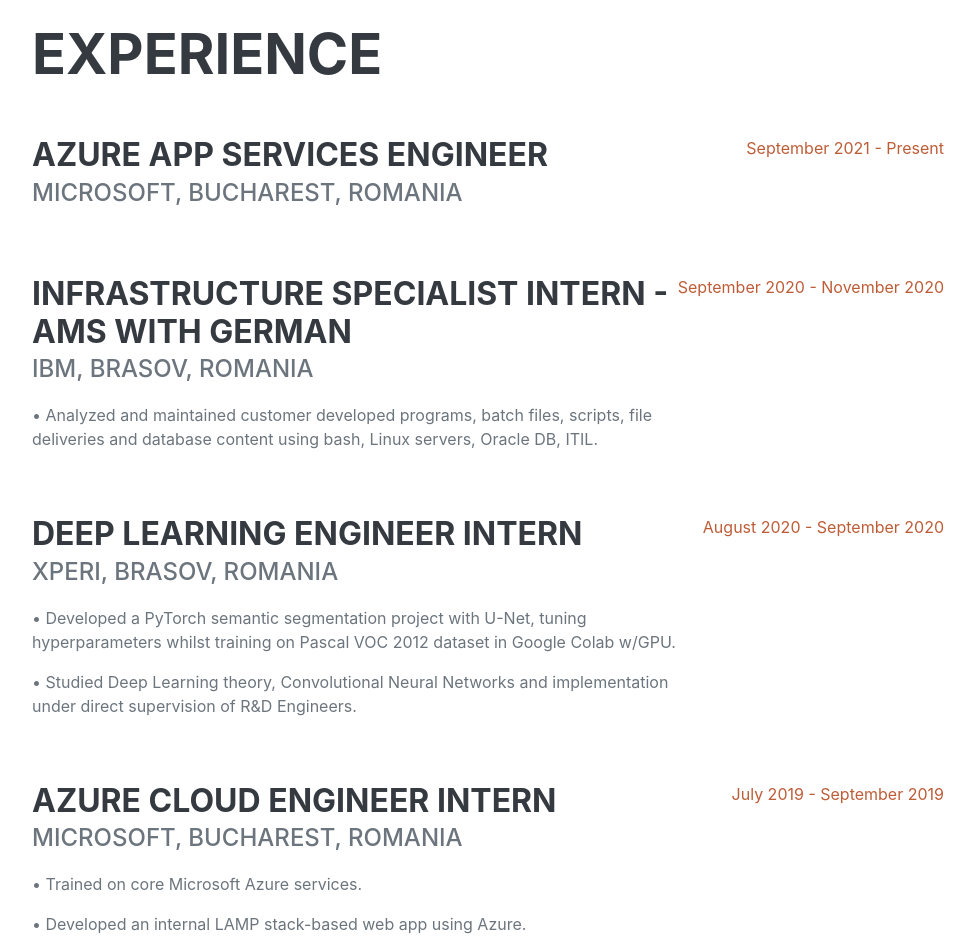
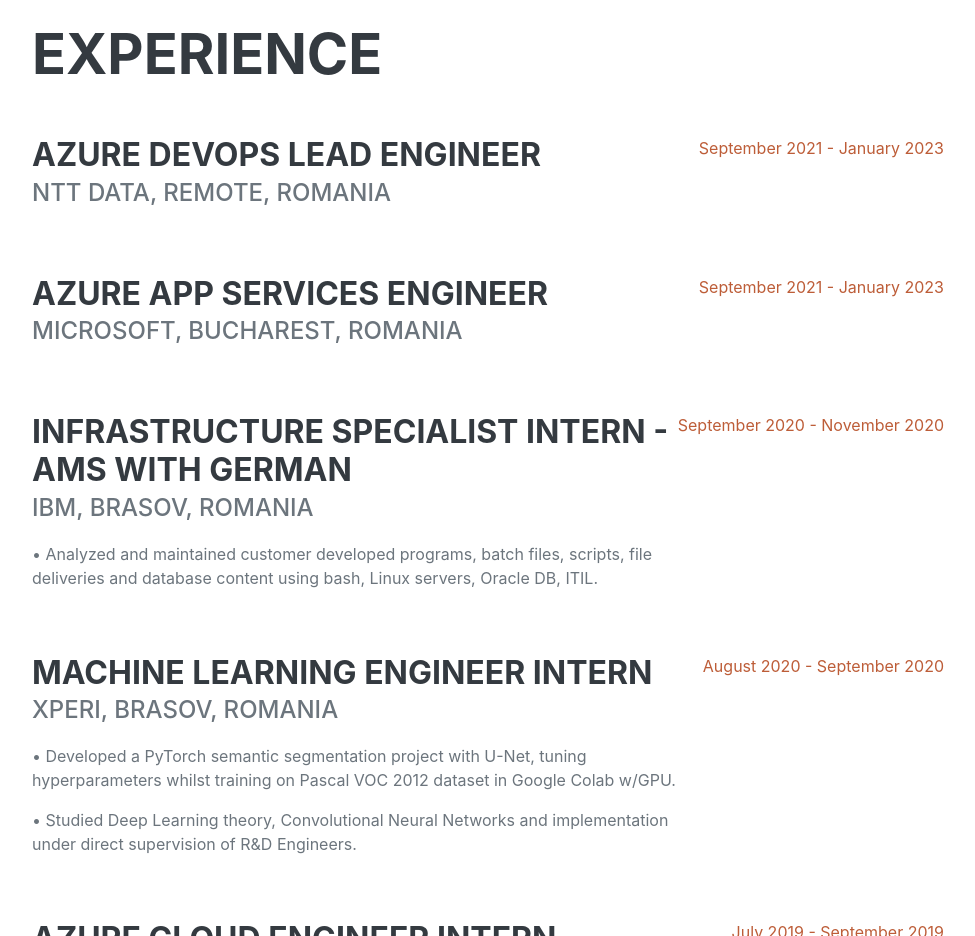
Before and after one commit to zoltanszekely21/ZoltanSzekelyCV, a plain HTML site: page index.html in a window 1280 px wide. Shown: the part 860-1796 px from the top of the page, without its empty margins (288-1263 px from the left). Drawn offline with nearby package versions, Linux system fonts and the light colour scheme; a web font is replaced by a local one.

Commit message:
Update index.html

```diff
--- a/index.html
+++ b/index.html
@@ -56,13 +56,21 @@
             <section class="resume-section" id="experience">
                 <div class="resume-section-content">
                     <h2 class="mb-5">Experience</h2>
+			<div class="d-flex flex-column flex-md-row justify-content-between mb-5">
+                        <div class="flex-grow-1">
+                            <h3 class="mb-0">Azure DevOps Lead Engineer</h3>
+                            <div class="subheading mb-3">NTT Data, Remote, Romania</div>
+		           <!-- <p>• Studied Deep Learning theory, Convolutional Neural Networks and implementation under direct supervision of R&D Engineers.</p> -->
+                        </div>
+                        <div class="flex-shrink-0"><span class="text-primary">September 2021 - January 2023</span></div>
+                    </div>
 		     <div class="d-flex flex-column flex-md-row justify-content-between mb-5">
                         <div class="flex-grow-1">
                             <h3 class="mb-0">Azure App Services Engineer</h3>
                             <div class="subheading mb-3">Microsoft, Bucharest, Romania</div>
 		           <!-- <p>• Studied Deep Learning theory, Convolutional Neural Networks and implementation under direct supervision of R&D Engineers.</p> -->
                         </div>
-                        <div class="flex-shrink-0"><span class="text-primary">September 2021 - Present</span></div>
+                        <div class="flex-shrink-0"><span class="text-primary">September 2021 - January 2023</span></div>
                     </div>
                     <div class="d-flex flex-column flex-md-row justify-content-between mb-5">
                         <div class="flex-grow-1">
@@ -74,7 +82,7 @@
                     </div>
                     <div class="d-flex flex-column flex-md-row justify-content-between mb-5">
                         <div class="flex-grow-1">
-                            <h3 class="mb-0">Deep Learning Engineer Intern</h3>
+                            <h3 class="mb-0">Machine Learning Engineer Intern</h3>
                             <div class="subheading mb-3">Xperi, Brasov, Romania</div>
                             <p>• Developed a PyTorch semantic segmentation project with U-Net, tuning hyperparameters whilst training on Pascal VOC 2012 dataset in Google Colab w/GPU.</p>
 		                    <p>• Studied Deep Learning theory, Convolutional Neural Networks and implementation under direct supervision of R&D Engineers.</p>
```
